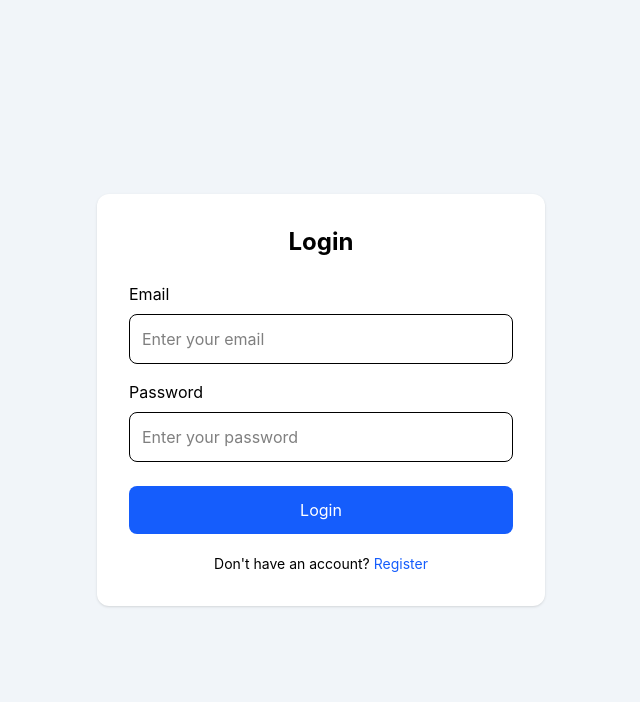
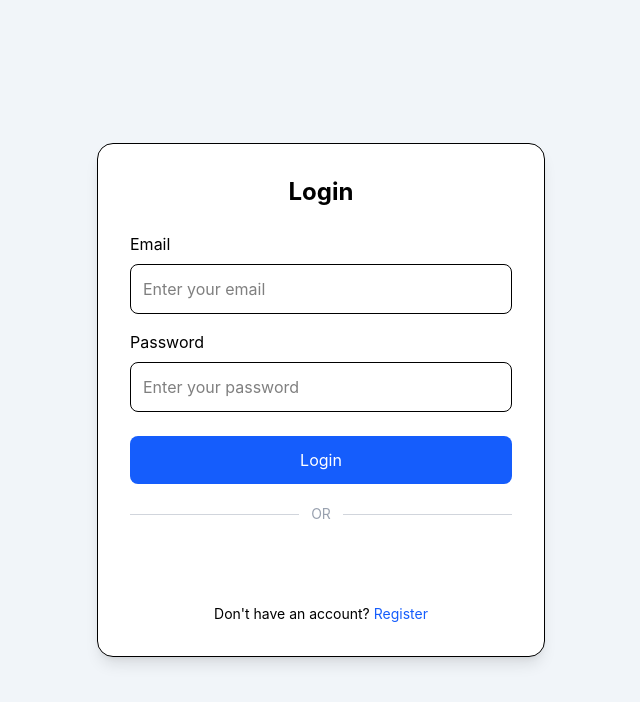
Before and after one commit to adnanhaider-official/mern-authentication-project, a React app in the folder frontend/: page /login in a window 1280 px wide. Shown: the top 702 px of the page, without its empty margins (319-959 px from the left). Built offline with nearby package versions, Linux system fonts and the light colour scheme; no server answers; the HTML template or start-up script is replaced by a standard one.

Commit message:
integrate Google authentication in login and register

```diff
--- a/frontend/package.json
+++ b/frontend/package.json
@@ -10,6 +10,7 @@
     "preview": "vite preview"
   },
   "dependencies": {
+    "@react-oauth/google": "^0.13.5",
     "@tailwindcss/vite": "^4.3.4",
     "axios": "^1.21.0",
     "react": "^19.3.1",
--- /dev/null
+++ b/frontend/src/components/GoogleButton.jsx
@@ -0,0 +1,11 @@
+import { GoogleLogin } from "@react-oauth/google";
+
+function GoogleButton({ onSuccess, onError }) {
+  return (
+    <div className="flex justify-center">
+      <GoogleLogin onSuccess={onSuccess} onError={onError} />
+    </div>
+  );
+}
+
+export default GoogleButton;
--- a/frontend/src/main.jsx
+++ b/frontend/src/main.jsx
@@ -2,12 +2,16 @@ import { StrictMode } from "react";
 import { createRoot } from "react-dom/client";
 import "./index.css";
 import App from "./App.jsx";
+
 import { AuthProvider } from "./context/AuthContext.jsx";
+import { GoogleOAuthProvider } from "@react-oauth/google";
 
 createRoot(document.getElementById("root")).render(
   <StrictMode>
-    <AuthProvider>
-      <App />
-    </AuthProvider>
+    <GoogleOAuthProvider clientId={import.meta.env.VITE_GOOGLE_CLIENT_ID}>
+      <AuthProvider>
+        <App />
+      </AuthProvider>
+    </GoogleOAuthProvider>
   </StrictMode>,
 );
--- a/frontend/src/pages/Login.jsx
+++ b/frontend/src/pages/Login.jsx
@@ -2,6 +2,7 @@ import { useState } from "react";
 import { Link, useNavigate } from "react-router-dom";
 import api from "../lib/axios";
 import { useAuth } from "../context/AuthContext";
+import GoogleButton from "../components/GoogleButton";
 
 function Login() {
   const [email, setEmail] = useState("");
@@ -33,18 +34,36 @@ function Login() {
     }
   };
 
+  // Google Login
+  const handleGoogleSuccess = async (credentialResponse) => {
+    try {
+      setLoading(true);
+      setError("");
+
+      const response = await api.post("/auth/google", {
+        idToken: credentialResponse.credential,
+      });
+
+      setUser(response.data.data);
+      navigate("/");
+    } catch (error) {
+      setError(error.response?.data?.message || "Google login failed");
+    } finally {
+      setLoading(false);
+    }
+  };
+
   return (
     <div className="min-h-screen flex items-center justify-center bg-slate-100 px-4">
-      <form
-        onSubmit={handleSubmit}
-        className="w-full max-w-md bg-white p-8 rounded-xl shadow"
-      >
+      <div className="w-full max-w-md bg-white p-8 rounded-2xl shadow-lg border">
         <h1 className="text-2xl font-bold text-center mb-6">Login</h1>
 
+        <form onSubmit={handleSubmit}>
           {error && <p className="text-red-500 text-sm mb-4">{error}</p>}
 
           <div className="mb-4">
             <label className="block mb-2">Email</label>
+
             <input
               type="email"
               value={email}
@@ -57,6 +76,7 @@ function Login() {
 
           <div className="mb-6">
             <label className="block mb-2">Password</label>
+
             <input
               type="password"
               value={password}
@@ -74,6 +94,28 @@ function Login() {
           >
             {loading ? "Logging in..." : "Login"}
           </button>
+        </form>
+
+        {/* OR Divider */}
+        <div className="flex items-center gap-3 my-5">
+          <div className="flex-1 border-t border-gray-300"></div>
+          <span className="text-sm text-gray-400">OR</span>
+          <div className="flex-1 border-t border-gray-300"></div>
+        </div>
+
+        {/* Google Login */}
+        <GoogleButton
+          className="
+          w-full
+          bg-blue-600
+          text-white
+          p-3
+          rounded-lg
+          hover:bg-blue-700
+          disabled:opacity-50"
+          onSuccess={handleGoogleSuccess}
+          onError={() => setError("Google Login Failed")}
+        />
 
         <p className="text-center mt-5 text-sm">
           Don't have an account?{" "}
@@ -81,7 +123,7 @@ function Login() {
             Register
           </Link>
         </p>
-      </form>
+      </div>
     </div>
   );
 }
--- a/frontend/src/pages/Register.jsx
+++ b/frontend/src/pages/Register.jsx
@@ -1,6 +1,8 @@
 import { useState } from "react";
 import { Link, useNavigate } from "react-router-dom";
+import { useAuth } from "../context/AuthContext";
 import api from "../lib/axios";
+import GoogleButton from "../components/GoogleButton";
 
 function Register() {
   const [name, setName] = useState("");
@@ -11,6 +13,7 @@ function Register() {
   const [loading, setLoading] = useState(false);
 
   const navigate = useNavigate();
+  const { setUser } = useAuth();
 
   const handleSubmit = async (e) => {
     e.preventDefault();
@@ -28,6 +31,24 @@ function Register() {
       navigate("/login");
     } catch (error) {
       setError(error.response?.data?.message || "Registration failed");
+    } finally {
+      setLoading(false);
+    }
+  };
+
+  const handleGoogleSuccess = async (credentialResponse) => {
+    try {
+      setLoading(true);
+      setError("");
+
+      const response = await api.post("/auth/google", {
+        idToken: credentialResponse.credential,
+      });
+
+      setUser(response.data.data);
+      navigate("/");
+    } catch (error) {
+      setError(error.response?.data?.message || "Google signup failed");
     } finally {
       setLoading(false);
     }
@@ -101,6 +122,18 @@ function Register() {
           </button>
         </form>
 
+        <div className="flex items-center gap-3 my-5">
+          <div className="flex-1 border-t border-gray-300"></div>
+          <span className="text-sm text-gray-400">OR</span>
+          <div className="flex-1 border-t border-gray-300"></div>
+        </div>
+
+        <GoogleButton
+          className="w-full bg-blue-600 text-white py-3 rounded-xl font-semibold hover:bg-blue-700 disabled:opacity-50"
+          onSuccess={handleGoogleSuccess}
+          onError={() => setError("Google Signup Failed")}
+        />
+
         <p className="text-center text-sm text-gray-600 mt-7">
           Already have an account?{" "}
           <Link to="/login" className="text-blue-600 font-semibold">
```
Also changed, not shown: 1 other file (tests, documents, lock files or other folders). Lines whose indentation alone changed are shown as unchanged.
